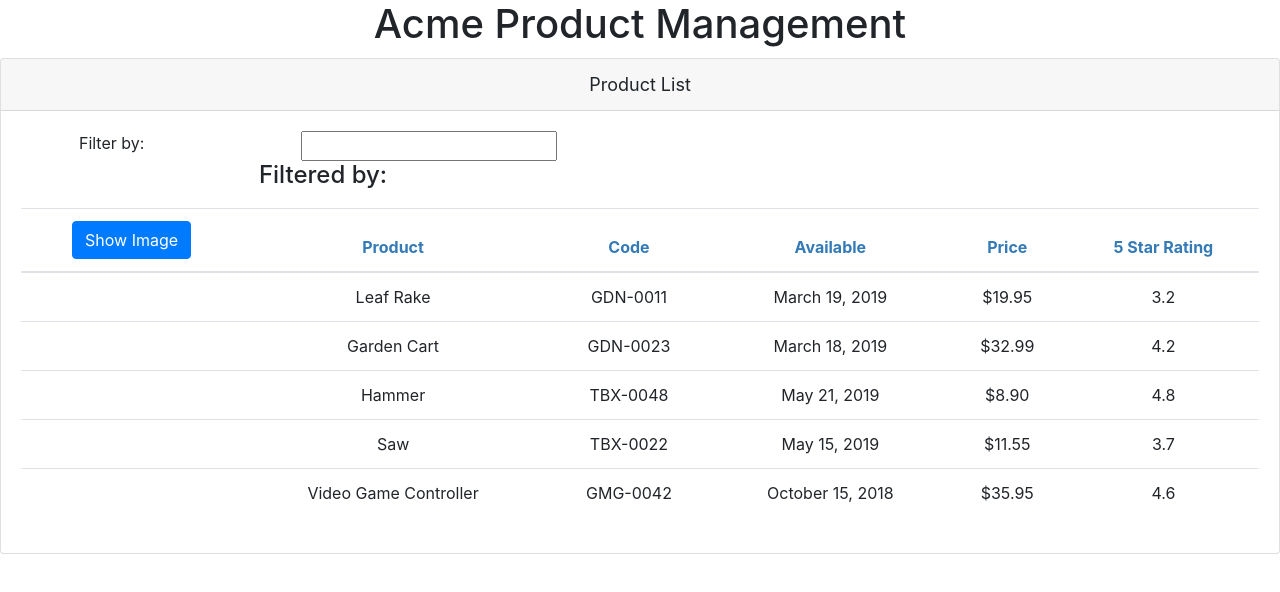
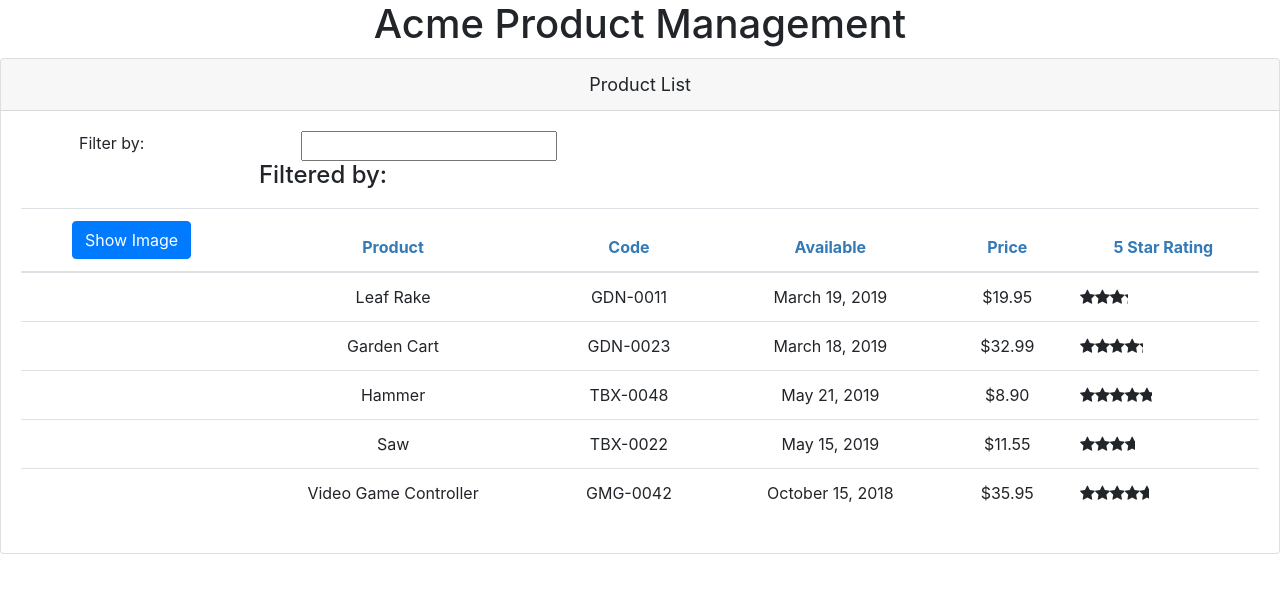
Before and after one commit to MrSankofa/productInventoryAngular, an Angular app: page / in a window 1280 px wide. Shown: the top 592 px of the page. Built offline with nearby package versions, Linux system fonts and the light colour scheme.

Commit message:
implemented stars and interfaces

```diff
--- a/src/app/app.module.ts
+++ b/src/app/app.module.ts
@@ -3,9 +3,10 @@ import { NgModule } from "@angular/core";
 import { FormsModule } from "@angular/forms";
 import { AppComponent } from "./app.component";
 import ProductListComponent from "./products/product-list.component";
+import { StarComponent } from "./shared/star.component";
 
 @NgModule({
-  declarations: [AppComponent, ProductListComponent],
+  declarations: [AppComponent, ProductListComponent, StarComponent],
   imports: [BrowserModule, FormsModule],
   bootstrap: [AppComponent]
 })
--- a/src/app/products/product-list.component.html
+++ b/src/app/products/product-list.component.html
@@ -11,7 +11,7 @@
     </div>
     <div class="row">
       <div class="col-md-6">
-        <h4>Filtered by: {{listFilter}}</h4>
+        <h4>Filtered by: {{ listFilter }}</h4>
       </div>
     </div>
     <div class="table-responsive">
@@ -44,7 +44,9 @@
             <td>{{ product.productCode }}</td>
             <td>{{ product.releaseDate }}</td>
             <td>{{ product.price | currency: "USD":"symbol":"1.2-2" }}</td>
-            <td>{{ product.starRating }}</td>
+            <td>
+              <pm-star [rating]="product.starRating" (notify)="onNotify($event)" [productClicked]="product.productName"></pm-star>
+            </td>
           </tr>
         </tbody>
       </table>
--- a/src/app/products/product-list.component.ts
+++ b/src/app/products/product-list.component.ts
@@ -1,5 +1,6 @@
 import { Component, OnInit } from "@angular/core";
-import { IProducts } from './IProducts';
+import { IProducts } from "./IProducts";
+import { IProductData } from "../shared/IProductData";
 
 @Component({
   selector: "pm-products",
@@ -9,7 +10,7 @@ import { IProducts } from './IProducts';
 export default class ProductListComponent implements OnInit {
   pageTitle: string = "Product List";
   showImage: boolean = false;
-  _listFilter: string = "";
+  private _listFilter: string = "";
 
   get listFilter(): string {
     return this._listFilter;
@@ -88,10 +89,22 @@ export default class ProductListComponent implements OnInit {
   performFilter(term: string): IProducts[] {
     console.log("two way binding");
     term = term.toLocaleLowerCase();
-    return this.products.filter((product: IProducts) => product.productName.toLocaleLowerCase().indexOf(term) !== -1);
+    return this.products.filter(
+      (product: IProducts) =>
+        product.productName.toLocaleLowerCase().indexOf(term) !== -1
+    );
   }
 
   ngOnInit() {
     console.log("OnInit");
   }
+
+  onNotify(message: IProductData): void {
+    console.log("message:", message);
+    this.pageTitle =
+      message.productName +
+      " Rating is " +
+      message.starRating +
+      " out of 5 stars.";
+  }
 }
--- /dev/null
+++ b/src/app/shared/IProductData.ts
@@ -0,0 +1,4 @@
+export interface IProductData {
+    productName: string;
+    starRating: number;
+}
--- a/src/app/shared/star.component.html
+++ b/src/app/shared/star.component.html
@@ -1,7 +1,7 @@
 <div class="crop"
      [style.width.px]="starWidth"
      [title]="rating">
-  <div style="width: 75px">
+  <div style="width: 75px" (click)='onClick()'>
     <span class="fa fa-star"></span>
     <span class="fa fa-star"></span>
     <span class="fa fa-star"></span>
--- /dev/null
+++ b/src/app/shared/star.component.ts
@@ -0,0 +1,31 @@
+import { IProductData } from "./IProductData";
+import {
+  Component,
+  OnChanges,
+  Input,
+  Output,
+  EventEmitter
+} from "@angular/core";
+
+@Component({
+  selector: "pm-star",
+  templateUrl: "./star.component.html",
+  styleUrls: ["./star.component.css"]
+})
+export class StarComponent implements OnChanges {
+  @Input() rating: number;
+  @Input() productClicked: string;
+  starWidth: number;
+
+  @Output() notify: EventEmitter<IProductData> = new EventEmitter<
+    IProductData
+  >();
+
+  ngOnChanges(): void {
+    this.starWidth = (this.rating / 5) * 75;
+  }
+
+  onClick() {
+    this.notify.emit({ productName: this.productClicked, starRating: 3 });
+  }
+}
```
